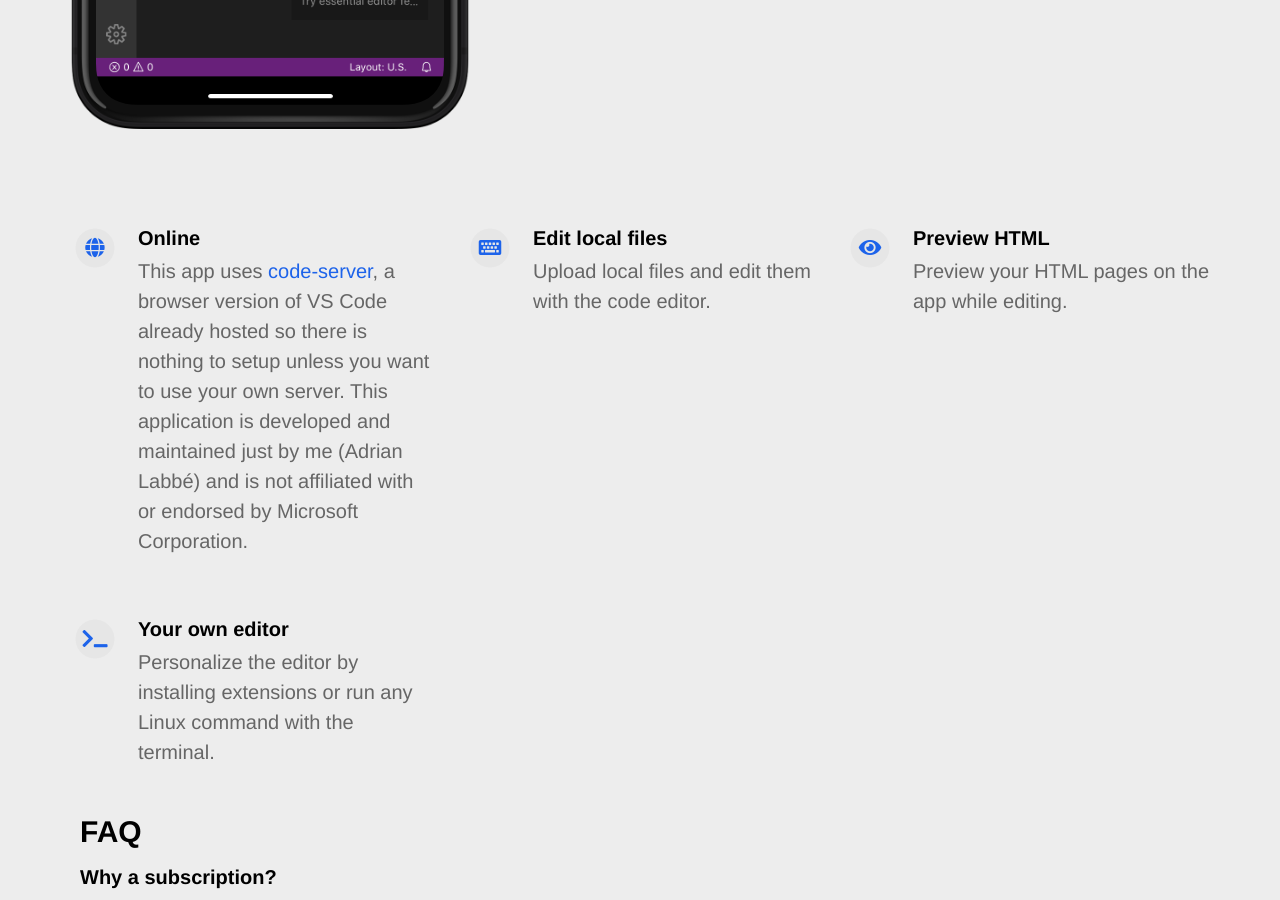
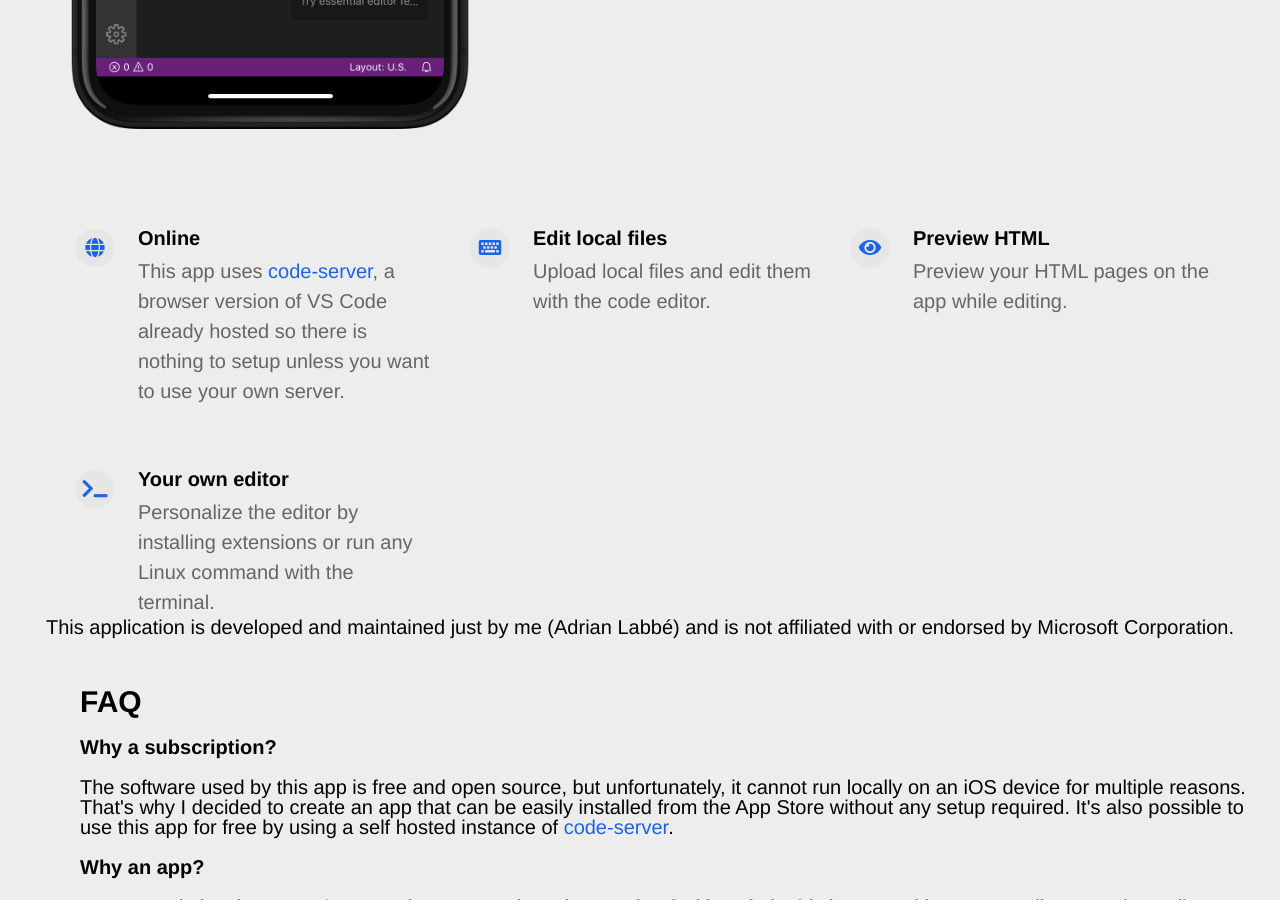
Before and after one commit to ColdGrub1384/servediter.app, a Jekyll site: the page built from index.html, in a window 1280 px wide and 900 px high, scrolled down 856 px. Built offline with Jekyll 4.4.1, drawn with Linux system fonts in a browser that asks for light colours; nearby versions of some CDN libraries.

Commit message:
Update footer

```diff
--- a/_config.yml
+++ b/_config.yml
@@ -38,7 +38,7 @@
 features                                  :
 
   - title                                 : Online
-    description                           : This app uses <a href="https://github.com/cdr/code-server">code-server</a>, a browser version of VS Code already hosted so there is nothing to setup unless you want to use your own server. This application is developed and maintained just by me (Adrian Labbé) and is not affiliated with or endorsed by Microsoft Corporation.
+    description                           : This app uses <a href="https://github.com/cdr/code-server">code-server</a>, a browser version of VS Code already hosted so there is nothing to setup unless you want to use your own server.
     fontawesome_icon_name                 : globe
 
   - title                                 : Edit local files
--- a/_layouts/default.html
+++ b/_layouts/default.html
@@ -60,6 +60,11 @@
                     {% include features.html %}
                     {% include appstoreimages.html %}
                 </div>
+
+                <p style="text-align: center">
+                This application is developed and maintained just by me (Adrian Labbé) and is not affiliated with or endorsed by Microsoft Corporation.
+                <p/>
+
                 <div style="padding-top: 50px; padding-right: 30px; padding-bottom: 50px; padding-left: 80px;">
                     <h1>FAQ</h1>
                     <br/>
```
